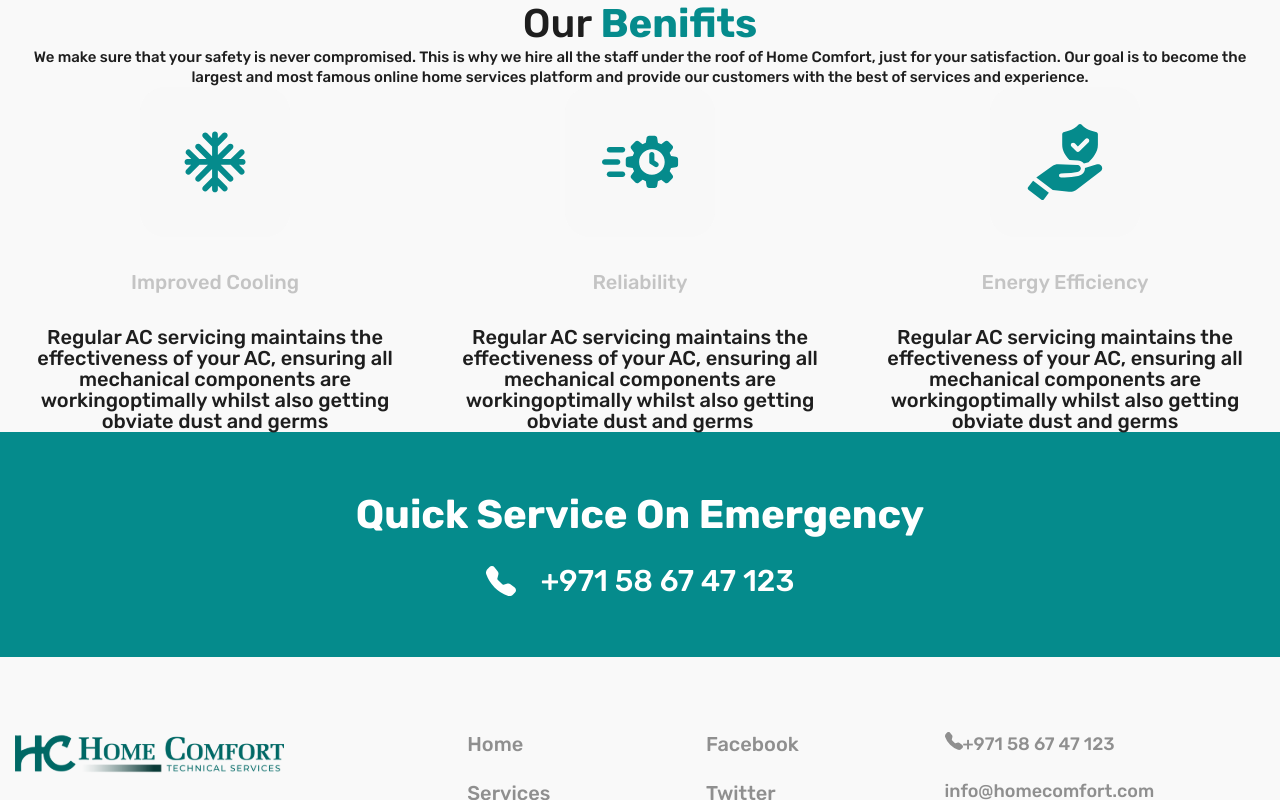
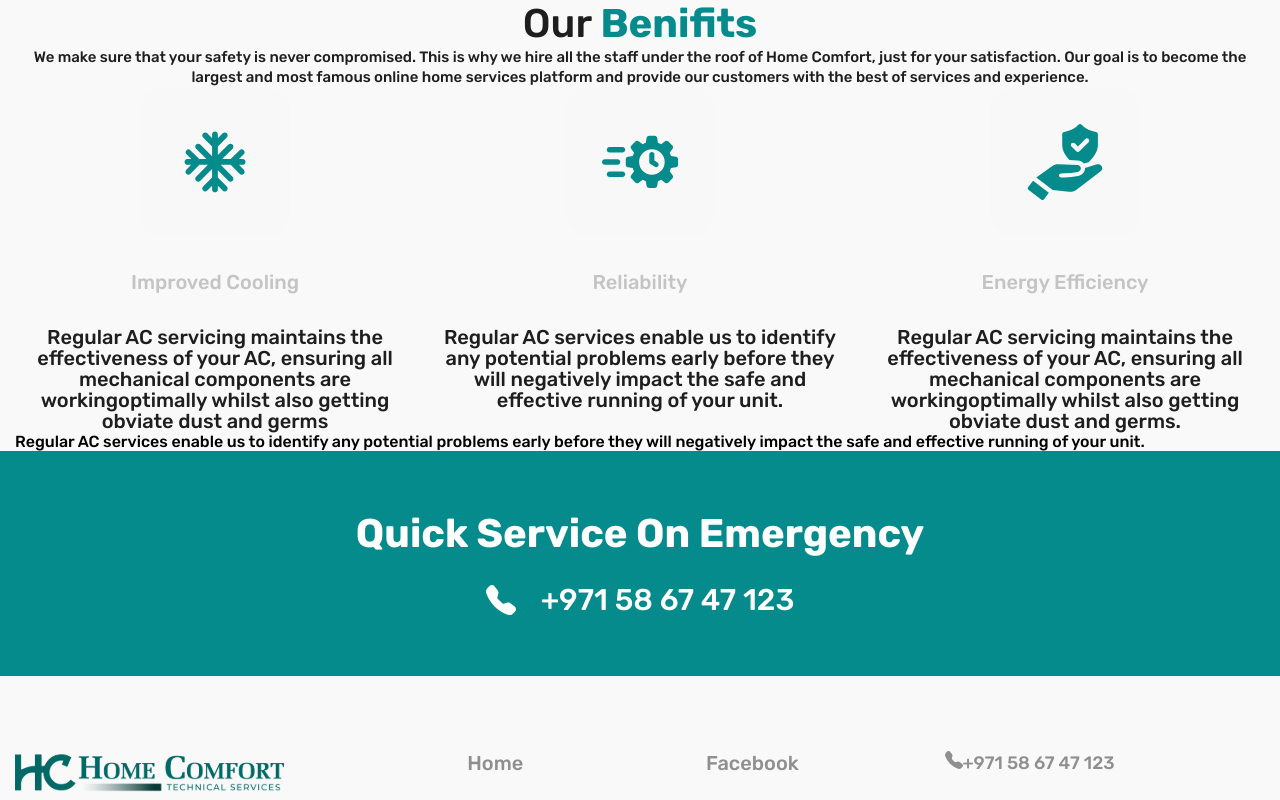
Before and after one commit to sadiqusman007/firstproject, a React (Create React App) app: page /services in a window 1280 px wide. Shown: the part 2091-2891 px from the top of the page. Built offline with nearby package versions, Linux system fonts and the light colour scheme.

Commit message:
project setup

```diff
--- a/src/pages/servicePage/index.js
+++ b/src/pages/servicePage/index.js
@@ -91,7 +91,7 @@ const ServicePage = () => {
           </div>
       </div>
       </section>
-      <section>
+      <section className="Our_Benifits">
         <div className="page_width">
             <div className="ourbenifits">
                 <h2>Our <span>Benifits</span></h2>
@@ -107,16 +107,15 @@ const ServicePage = () => {
                 <div className="ourbenifits_inner">
                     <div className="ourbenifits_img"><img src={eneEffImg} alt="" /></div>
                     <h2>Reliability</h2>
-                    <p>Regular AC servicing maintains the effectiveness of your AC, ensuring all mechanical components are workingoptimally whilst also getting obviate dust and germs
-                    </p>
+                    <p>Regular AC services enable us to identify any potential problems early before they will negatively impact the safe and effective running of your unit.</p>
                 </div>
                 <div className="ourbenifits_inner">
                     <div className="ourbenifits_img"><img src={reliAbilImg} alt="" /></div>
                     <h2>Energy Efficiency</h2>
-                    <p>Regular AC servicing maintains the effectiveness of your AC, ensuring all mechanical components are workingoptimally whilst also getting obviate dust and germs
-                    </p>
+                    <p>Regular AC servicing maintains the effectiveness of your AC, ensuring all mechanical components are workingoptimally whilst also getting obviate dust and germs.</p>
                 </div>
-            </div>
+            </div>Regular AC services enable us to identify any potential problems early before they will negatively impact the safe and effective running of your unit.
+
         </div>
       </section>
     </Layout>
```
